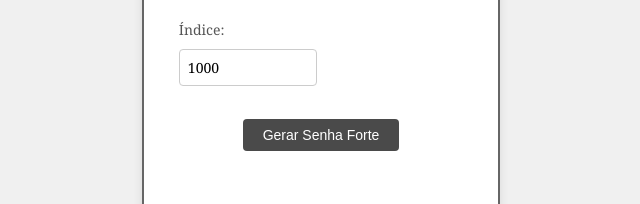
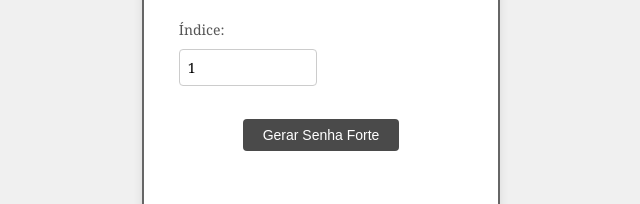
Before and after one commit to jorge2000x/melhorarsenha, a plain HTML site: page index.html in a window 1280 px wide. Shown: the part 219-423 px from the top of the page, 319-959 px from the left. Drawn offline with nearby package versions, Linux system fonts and the light colour scheme.

Commit message:
Update index.html

```diff
--- a/index.html
+++ b/index.html
@@ -133,7 +133,7 @@
         <tr>
             <td>
                 <label>Índice:</label>
-                <input type="number" id="index" min="1" max="10000" value="1000" placeholder="1-10000">
+                <input type="number" id="index" min="1" max="10000" value="1" placeholder="1-10000">
             </td>
         </tr>
         <tr>
```
